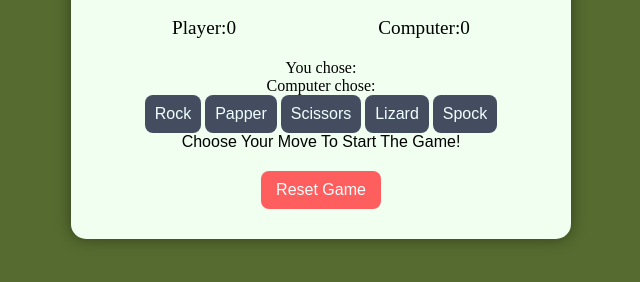
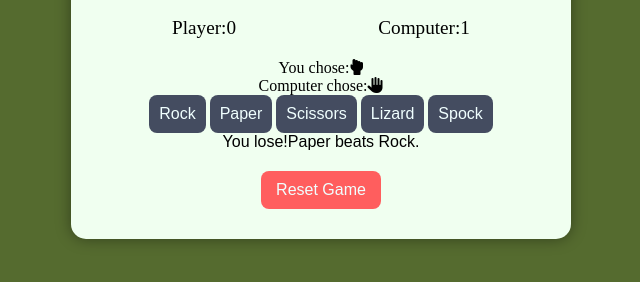
Before and after one commit to sharon-bunyasi/Rock-Paper-Scissors-Lizard-Spock, a plain HTML site: page index.html in a window 1280 px wide. Both pictures are taken after a click on the button "Rock". Shown: the part 330-612 px from the top of the page, without its empty margins (319-959 px from the left). Drawn offline with Linux system fonts and the light colour scheme; a web font is replaced by a local one.

Commit message:
fix spelling mistakes on all the files

```diff
--- a/assets/js/script.js
+++ b/assets/js/script.js
@@ -13,13 +13,13 @@ let computerScore = 0;
 //Game logic functions
 
 //functions to get a random choice for the comouter
-function getComuterChoice() {
-    let randomIndex = Math.floor(Math.random()*choices.lenght);
+function getComputerChoice() {
+    let randomIndex = Math.floor(Math.random()*choices.length);
     return choices[randomIndex];
 }
 
 //function to determin the winner
-function determineWinner(player, comuter){
+function determineWinner(player, computer){
     if (player === computer) {
         return "it's a draw!";
     }
@@ -36,21 +36,27 @@ let wins = {
 //how do diplay when the player wins or loose
 if (wins[player].includes(computer)){
     playerScore++;
-    return `You win!${capitalize(player)} beats ${capitalize(comuter)}.`;
+    return `You win!${capitalize(player)} beats ${capitalize(computer)}.`;
 }else{
-    comuterScore++;
+    computerScore++;
     return `You lose!${capitalize(computer)} beats ${capitalize(player)}.`;
 }
 }
+
+//function to capitalize words correctly in message
+function capitalize(word) {
+    return word.charAt(0).toUpperCase() + word.slice(1);
+}
+
 
 //format choice functions display using font awesome icons
 function formatChoice(choice) {
     let iconMap = {
         rock: '<i class="fa-solid fa-hand-back-fist"></i>',
-        paper:'<i class="fa-solid fa-hand"></i>',
-        scissors:'<i class="fa-solid fa-hand-scissors"></i>',
-        lizard:'<i class="fa-solid fa-hand-lizard"></i>',
-        spock:'<i class="fa-solid fa-hand-spock"></i>',
+        paper: '<i class="fa-solid fa-hand"></i>',
+        scissors: '<i class="fa-solid fa-hand-scissors"></i>',
+        lizard: '<i class="fa-solid fa-hand-lizard"></i>',
+        spock: '<i class="fa-solid fa-hand-spock"></i>',
     };
     return iconMap[choice] || capitalize(choice);
 }
@@ -62,10 +68,10 @@ function updateScores(){
 }
 
 //Event listeners
-buttons.forEach(button =>{
+button.forEach(button =>{
     button.addEventListener('click', () => {
         let playerChoice = button.getAttribute('data-choice');
-        let computerChoice = getComuterChoice();
+        let computerChoice = getComputerChoice();
 
         //show choices
         playerChoiceDisplay.innerHTML = formatChoice(playerChoice);
--- a/index.html
+++ b/index.html
@@ -21,7 +21,7 @@
         </div>
         <div class="game-buttons">
             <button class="choice" data-choice="rock">Rock</button>
-            <button class="choice" data-choice="papper">Papper</button>
+            <button class="choice" data-choice="paper">Paper</button>
             <button class="choice" data-choice="scissors">Scissors</button>
             <button class="choice" data-choice="lizard">Lizard</button>
             <button class="choice" data-choice="spock">Spock</button>
```
